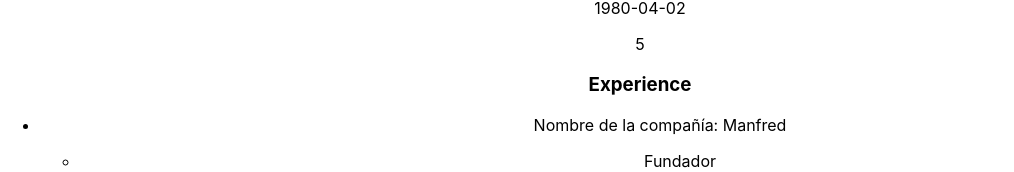
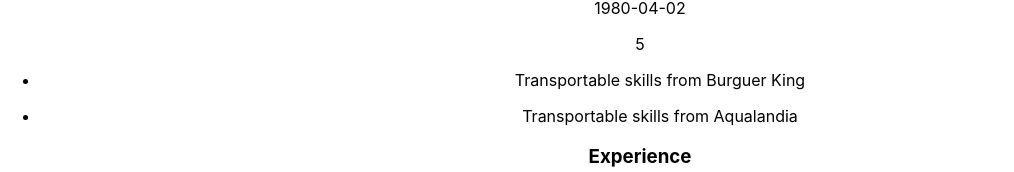
Before and after one commit to sayheylaura/manfred-awesomic-cv, a React (Create React App) app: page / in a window 1280 px wide. Shown: the part 284-456 px from the top of the page, without its empty margins (0-1014 px from the left). Built offline with nearby package versions, Linux system fonts and the light colour scheme; the HTML template or start-up script is replaced by a standard one.

Commit message:
transportable skills added, modified sample_2.json to reflect them

```diff
--- a/src/components/Author/index.js
+++ b/src/components/Author/index.js
@@ -1,18 +1,21 @@
-import React, { Component } from "react";
+import React, { Fragment, Component } from "react";
 import PropTypes from "prop-types";
 import Profile from "../Profile";
+import TransportableSkills from "../TransportableSkills";
 
 class Author extends Component {
   render() {
     const { sampleAuthor } = this.props;
     return (
+      <Fragment>
       <Profile sampleProfile={sampleAuthor.profile} />
-      // Instancia:
-      // - Intro
-      // - ProfessionalGoals
-      // - TransportableSkills
-      // - SignificantExperience
-      // - SignificantRelationships
+      {/* Instancia:
+    - Intro
+      - ProfessionalGoals */}
+      <TransportableSkills sampleTransSkills={sampleAuthor.transportableSkills}/>
+      {/* // - SignificantExperience
+      // - SignificantRelationships */}
+      </Fragment>
     );
   }
 }
--- /dev/null
+++ b/src/components/TransportableSkills/index.js
@@ -0,0 +1,29 @@
+import React, { Component } from 'react';
+import PropTypes from "prop-types";
+
+class TransportableSkills extends Component {
+  render() {
+    const {sampleTransSkills} = this.props;
+    return (
+      <div className="transSkills__wrapper">
+        <ul className="transSkills__list">
+        {sampleTransSkills.map((item, index)=>{
+          return (
+            <li key={index} className="transSkills__item">
+              <p className="transSkills__text">
+                {item}
+              </p>
+            </li>
+          );
+        })}
+        </ul>
+      </div>
+    );
+  }
+}
+
+TransportableSkills.propTypes = {
+  sampleTransSkills: PropTypes.array.isRequired
+};
+
+export default TransportableSkills;
--- a/src/services/sample_2.json
+++ b/src/services/sample_2.json
@@ -17,7 +17,9 @@
         ""
       ],
       "transportableSkills": [
-        ""
+        "Transportable skills from Burguer King",
+        "Transportable skills from Aqualandia"
+
       ],
       "significantExperience": [
         "Formar parte del equipo que implementó la pasarela de pago online del BBVA Definir, diseñar, desarrollar y lanzar un ERP y un WMS completos, desde cero, en sólo siete años.",
```
